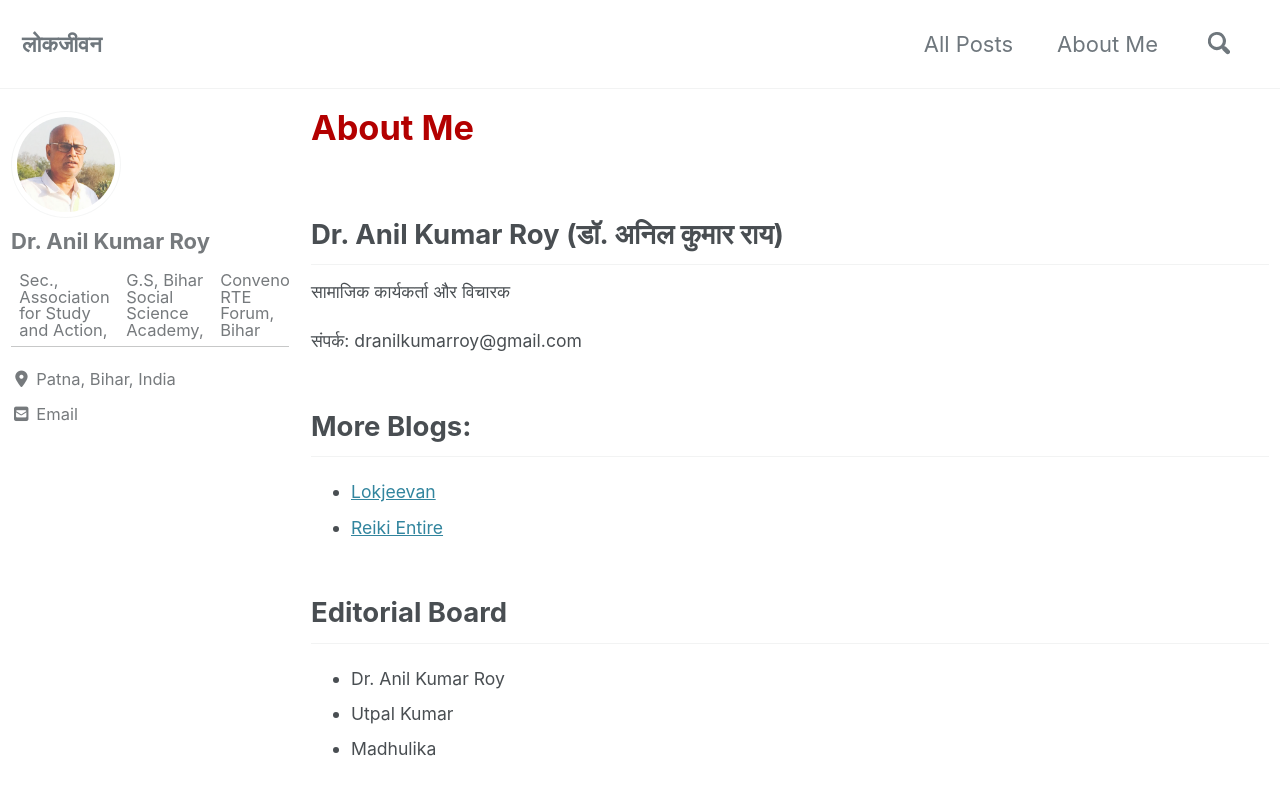
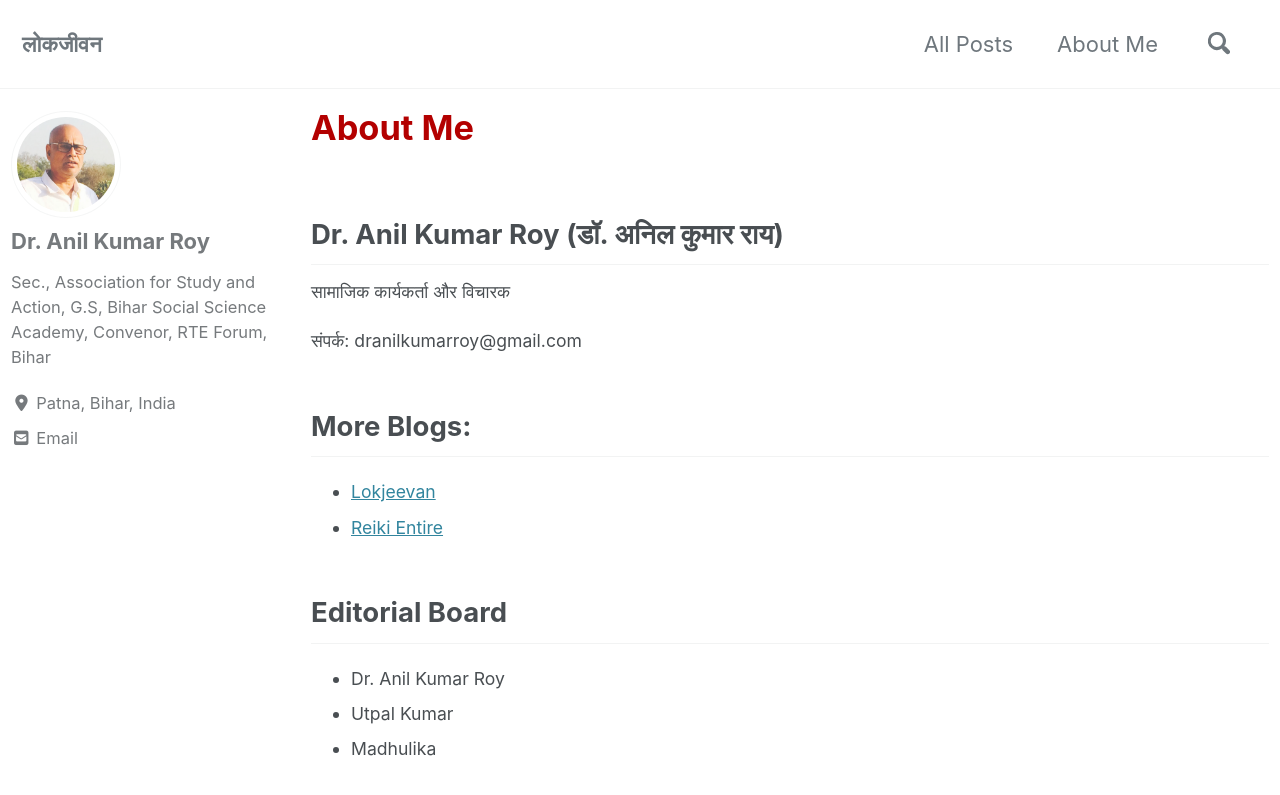
Before and after one commit to lokjivan/lokjivan-earthinversion, a Jekyll site: the page built from _pages/about-me.html, in a window 1280 px wide and 900 px high. Shown: the top 795 px of the window. Built offline with Jekyll 4.4.1, drawn with Linux system fonts in a browser that asks for light colours; cached includes are drawn as plain includes; nearby versions of some CDN libraries; comment, search, counter and statistics services are not loaded.

```diff
--- a/_config.yml
+++ b/_config.yml
@@ -109,7 +109,7 @@ analytics:
 author:
   name             : "Dr. Anil Kumar Roy"
   avatar           : "/assets/images/anilphoto.jpeg" # path of avatar image, e.g. "/assets/images/bio-photo.jpg"
-  bio              : "Sec., Association for Study and Action,| G.S, Bihar Social Science Academy,| Convenor, RTE Forum, Bihar"
+  bio              : "Sec., Association for Study and Action,\ G.S, Bihar Social Science Academy,\ Convenor, RTE Forum, Bihar"
   location         : "Patna, Bihar, India"
   email            :
   links:
```
